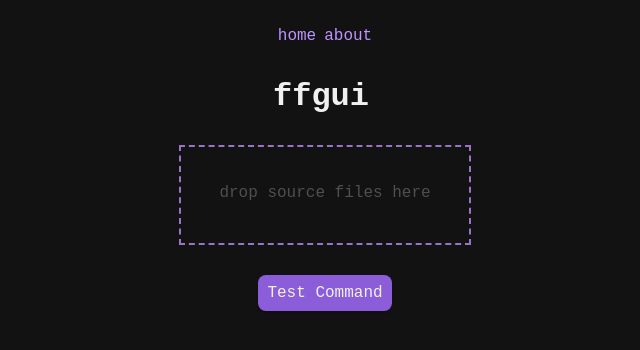
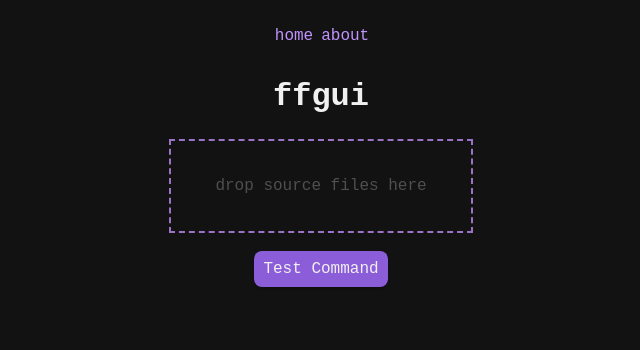
Before and after one commit to julia-hx/ffgui, a SvelteKit app: page / in a window 1280 px wide. Shown: the top 350 px of the page, without its empty margins (319-959 px from the left). Built offline with nearby package versions, Linux system fonts and the light colour scheme.

Commit message:
trying out css

```diff
--- a/src/components/DropZone.svelte
+++ b/src/components/DropZone.svelte
@@ -4,22 +4,22 @@
 
 <style>
 	.dropzone {
-		height: 6em !important;
-		width: 18em !important;
+		display: block;
+		height: 90px;
+		width: 300px;
 
 		outline: 2px;
 		outline-style: dashed;
 		outline-color: #9A72C6;
 
-		margin-top: 1em;
-		margin-bottom: 2em;
+		transition: background-color 0.25s;
 	}
 	.dropzone:hover {
 		background-color: #1f1f1f;
 	}
 	.drophint {
 		color: #4f4f4f;
-		margin-top: 34px;
+		margin-top: 33px;
 	}
 	.drophint:hover {
 		cursor: default;
--- a/src/routes/+layout.svelte
+++ b/src/routes/+layout.svelte
@@ -12,3 +12,12 @@
 </div>
 
 {@render children()}
+
+<style>
+	nav {
+		padding-left: 10px;
+		a {
+			margin-right: 8px;
+		}
+	}
+</style>
--- a/src/routes/+page.svelte
+++ b/src/routes/+page.svelte
@@ -43,9 +43,9 @@
 	-->
 
 	<div class="row">
-		<DropZone>
-
-		</DropZone>
+		<div id="dropzone-container">
+			<DropZone></DropZone>
+		</div>
 	</div>
 
 	<div class="row">
@@ -53,5 +53,14 @@
 	</div>
 </main>
 
-<styles src="/shared.css">
-</styles>
+<styles src="/shared.css"></styles>
+
+<style>
+	#dropzone-container {
+		height: 110px;
+		width: 300px;
+		margin-top: 10px;
+		display: flex;
+		justify-content: center;
+	}
+</style>
--- a/src/routes/about/+page.svelte
+++ b/src/routes/about/+page.svelte
@@ -35,7 +35,9 @@
 	</div>
 
 	<div class="row">
-		by <a href="https://linktr.ee/julia.hx" target="_blank">julia.hx</a>
+		<span>
+			by <a href="https://linktr.ee/julia.hx" target="_blank">julia.hx</a>
+		</span>
 	</div>
 
 	<div class="row">
--- a/static/styles/shared.css
+++ b/static/styles/shared.css
@@ -26,10 +26,6 @@
 .row {
 	display: flex;
 	justify-content: center;
-}
-
-.row > * {
-	margin-left: 8px;
 }
 
 a {
```
